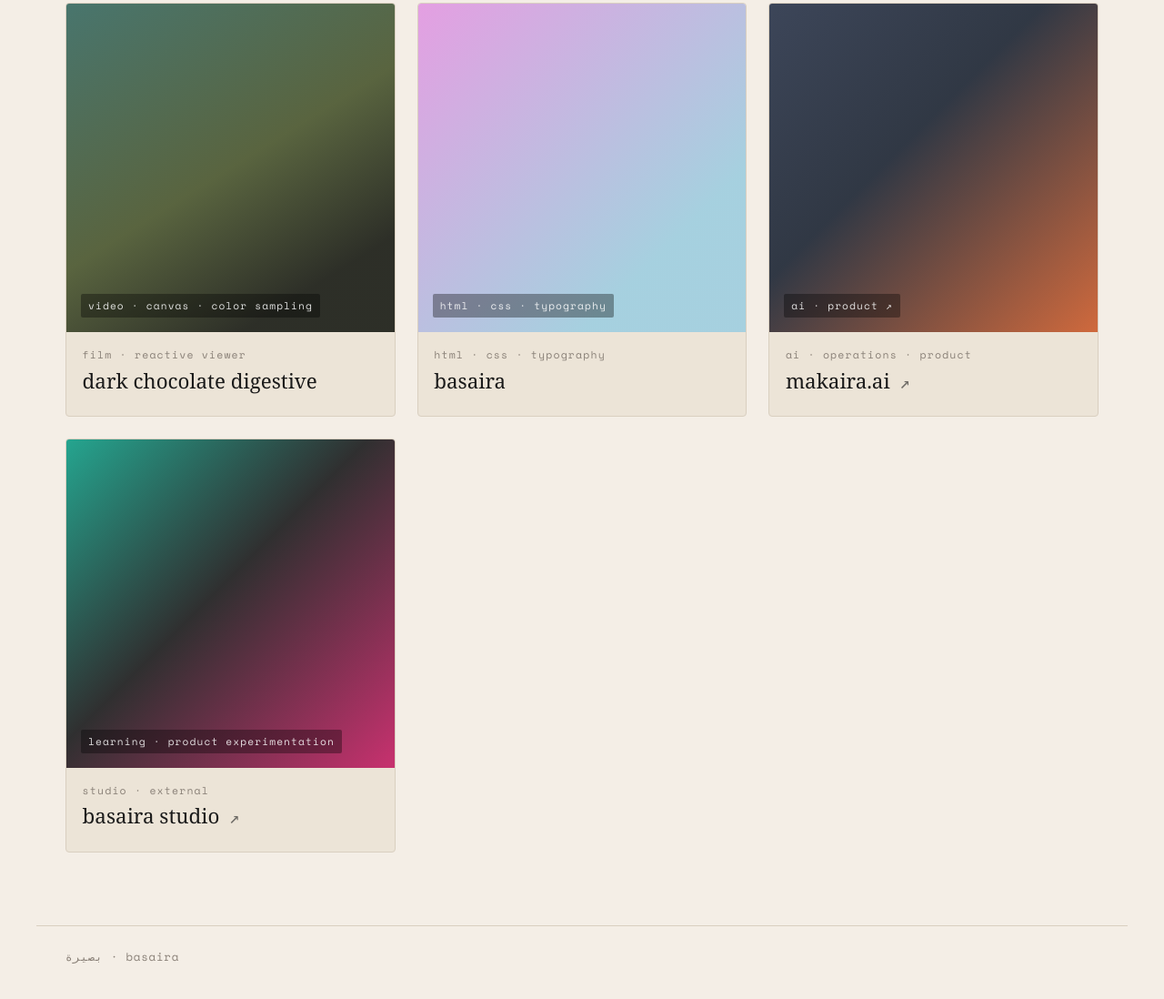
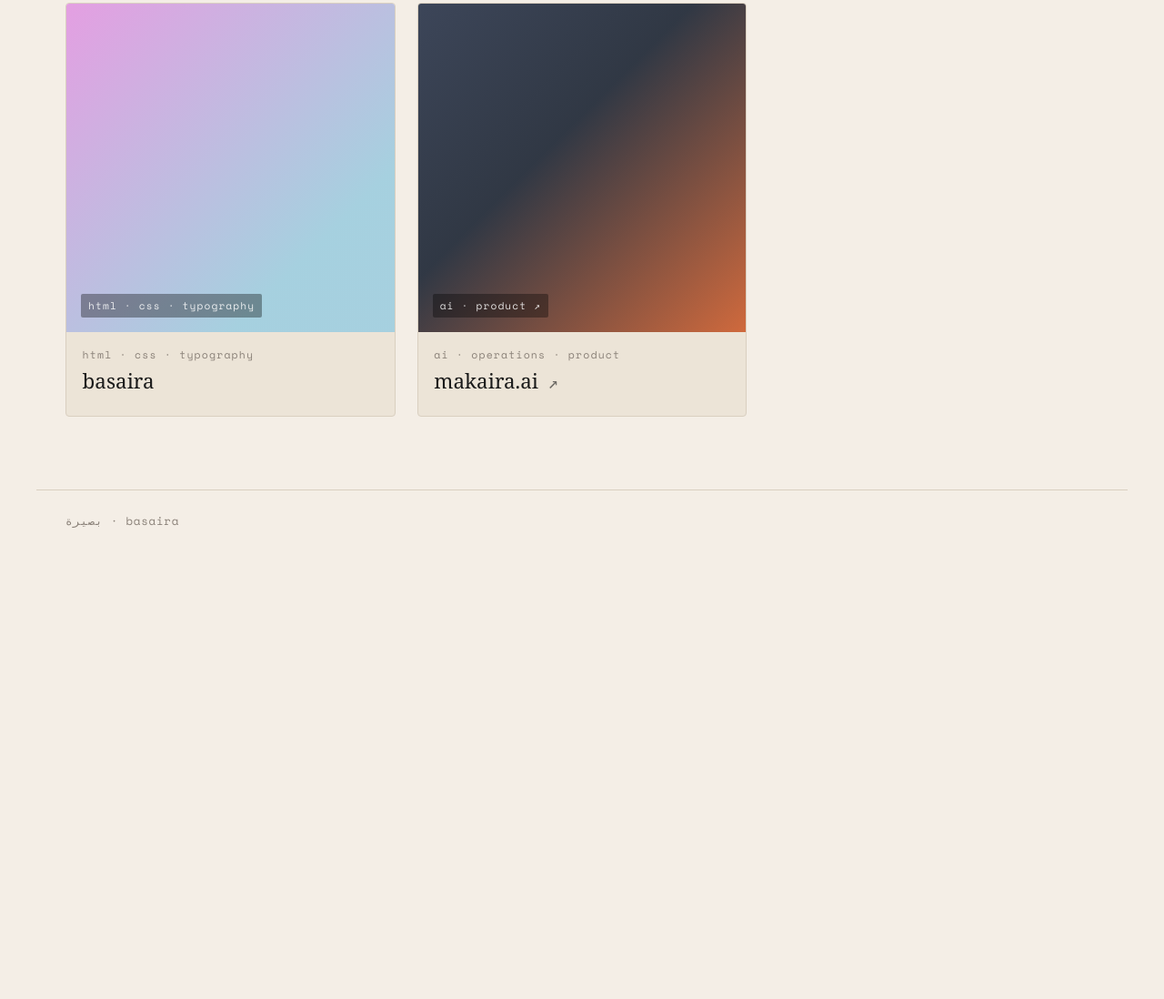
Before and after one commit to BobbyJ0nes/port, a plain HTML site: page index.html in a window 1280 px wide. Shown: the part 1391-2489 px from the top of the page at 91% size. After the commit the page ends 2030 px from the top, so only its background shows below. Drawn offline with nearby package versions, Linux system fonts and the light colour scheme; a web font is replaced by a local one.

Commit message:
Remove studio and dark chocolate digestive from portfolio listing

```diff
--- a/index.html
+++ b/index.html
@@ -114,18 +114,6 @@
         </li>
 
         <li class="card">
-          <a href="projects/chclt/index.html" class="card__link" aria-label="dark chocolate digestive — a short film presented in a reactive viewer">
-            <div class="card__thumb card__thumb--chclt" aria-hidden="true">
-              <span class="card__tag">video · canvas · color sampling</span>
-            </div>
-            <div class="card__body">
-              <p class="card__kicker">film · reactive viewer</p>
-              <h3 class="card__title">dark chocolate digestive</h3>
-            </div>
-          </a>
-        </li>
-
-        <li class="card">
           <a href="projects/basaira/BASAIRA4/index.html" class="card__link" target="_blank" rel="noopener" aria-label="basaira — a typographic page on the arabic word for clear vision (opens in new tab)">
             <div class="card__thumb card__thumb--basaira" aria-hidden="true">
               <span class="card__tag">html · css · typography</span>
@@ -149,18 +137,6 @@
           </a>
         </li>
 
-        <li class="card card--external">
-          <a href="https://basaira.vercel.app/" class="card__link" target="_blank" rel="noopener" aria-label="basaira studio — external site (opens in new tab)">
-            <div class="card__thumb card__thumb--studio" aria-hidden="true">
-              <span class="card__tag">learning · product experimentation</span>
-            </div>
-            <div class="card__body">
-              <p class="card__kicker">studio · external</p>
-              <h3 class="card__title">basaira studio <span class="card__ext" aria-hidden="true">↗</span></h3>
-            </div>
-          </a>
-        </li>
-
       </ul>
     </section>
 
```
